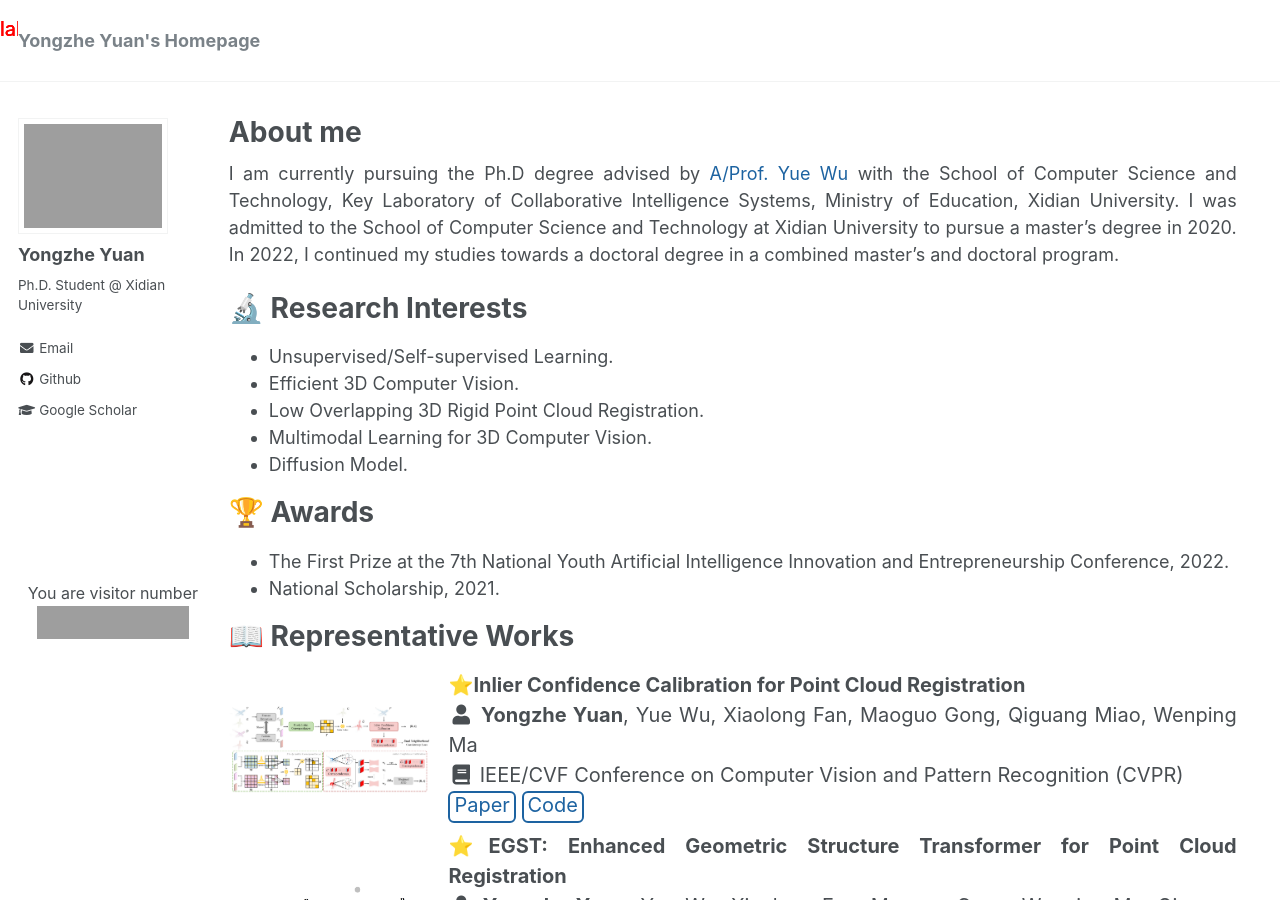
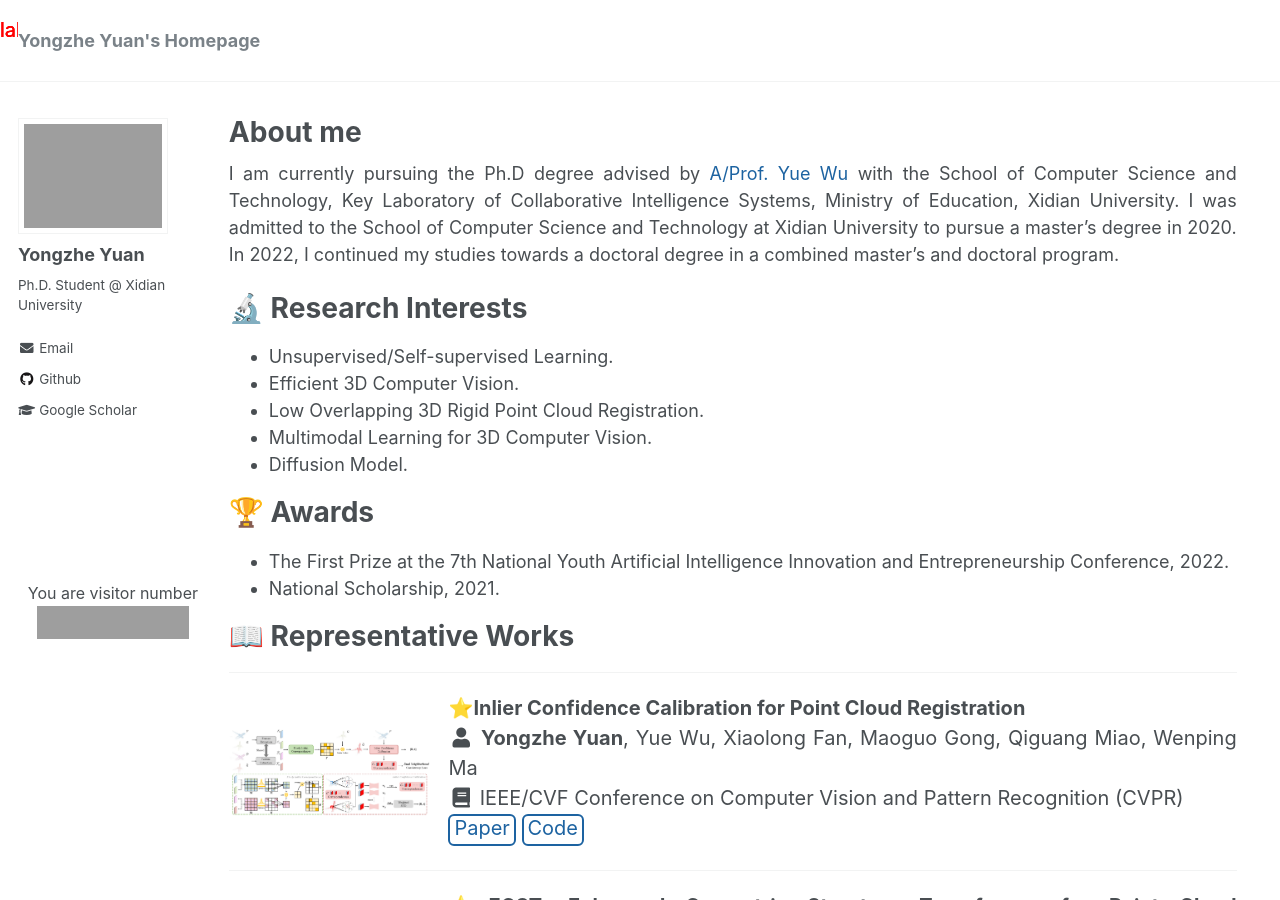
Before and after one commit to YYZMARS/YYZMARS.github.io, a Jekyll site: the page built from _pages/home.md, in a window 1280 px wide and 900 px high. Built offline with Jekyll 4.4.1, drawn with Linux system fonts in a browser that asks for light colours; a script that is not in the unit is left out; grey boxes are pictures that could not be loaded.

Commit message:
Update archive-single-pub2.html

```diff
--- a/_includes/archive-single-pub2.html
+++ b/_includes/archive-single-pub2.html
@@ -12,7 +12,7 @@
   {% assign title = post.title %}
 {% endif %}
 
-<!-- <hr style="width:100%;text-align:left;margin-left:0"> -->
+<hr style="width:100%;text-align:left;margin-left:0">
 <div class="{{ include.type | default: "list" }}__item" style="font-size: 20px;">
     <div class="archive__item-image">
       <img src={% if teaser contains "://" %} "{{ teaser }}" {% else %} "{{ teaser | prepend: "/images/publications/" | prepend: data_path }}" {% endif %} alt="MISSING IMG">
```
